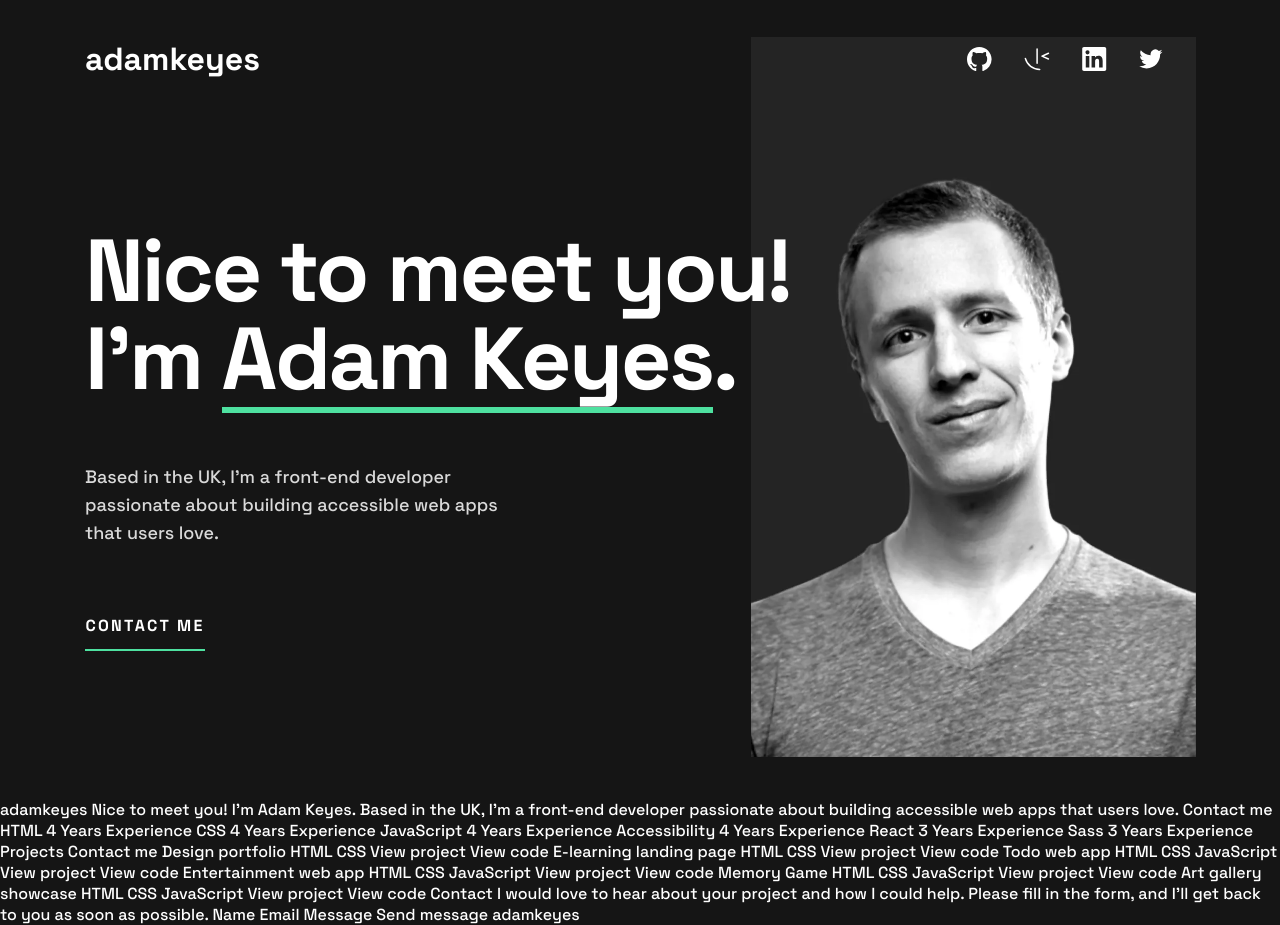
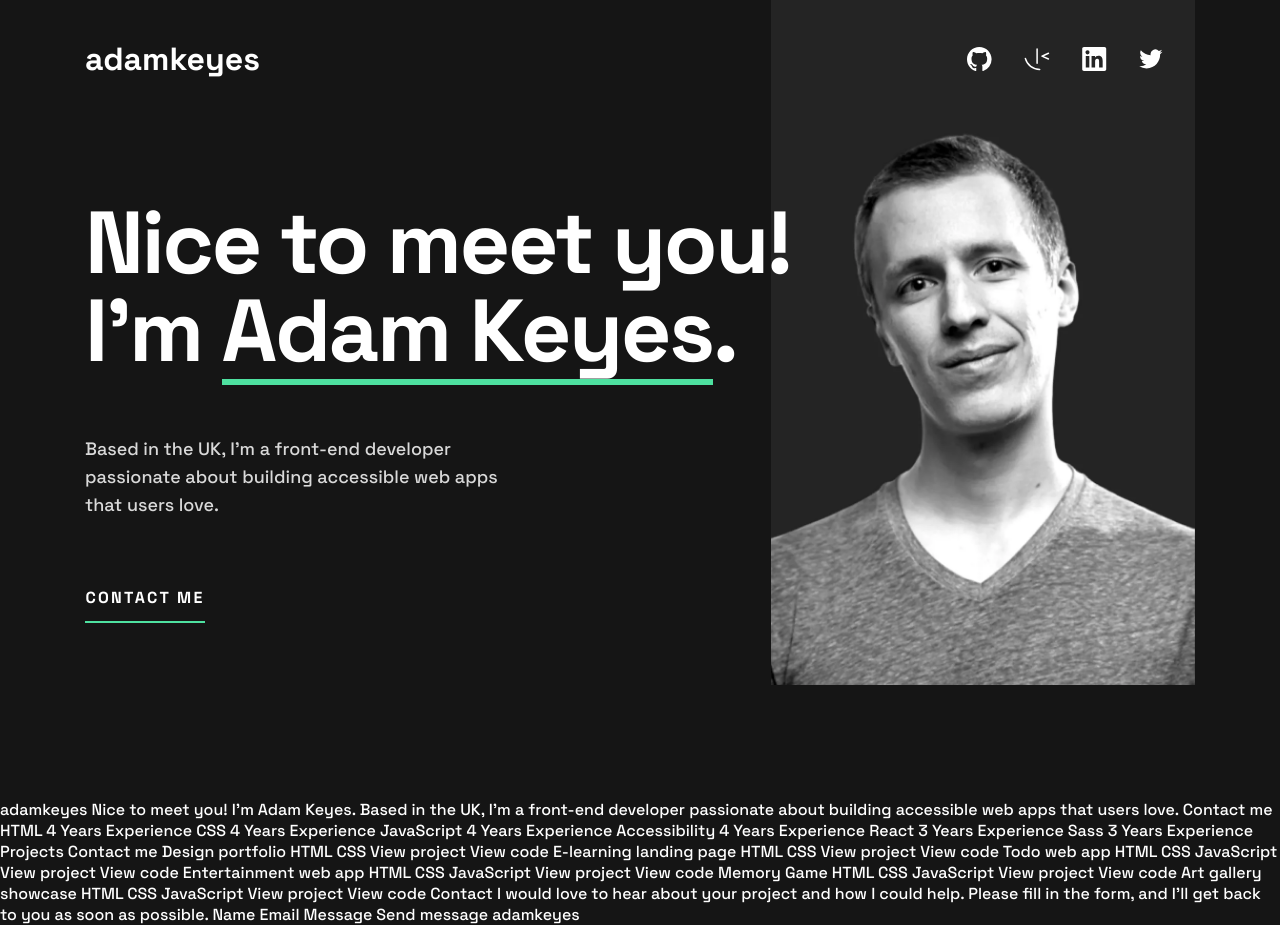
Before and after one commit to alla-r/FM-portfolio-react, a React (Vite) app: page / in a window 1280 px wide. Built offline with nearby package versions, Linux system fonts and the light colour scheme.

Commit message:
fix Hero section css

```diff
--- a/src/App.scss
+++ b/src/App.scss
@@ -4,7 +4,7 @@
 // }
 
 .container {
-  width: 98%;
+  width: calc(100% - 2rem);
   max-width: 21.4375rem;
   margin: 0 auto;
 
@@ -12,7 +12,7 @@
     max-width: 44.125rem;
   }
 
-  @media only screen and (min-width: 62.5em) {
+  @media only screen and (min-width: 63.5em) {
     max-width: 69.375rem;
   }
 }
--- a/src/components/Header/Header.jsx
+++ b/src/components/Header/Header.jsx
@@ -20,11 +20,7 @@ const Header = () => {
             aria-labelledby={id}
           >
             <title id={id}>{title}</title>
-            <path
-              fill="#FFF"
-              fillRule={fillRule}
-              d={d}
-            />
+            <path fill="#FFF" fillRule={fillRule} d={d} />
           </svg>
         </a>
       );
--- a/src/components/Header/Header.scss
+++ b/src/components/Header/Header.scss
@@ -40,12 +40,12 @@ header {
 }
 
 /* DESKTOP > 1000px */
-@media only screen and (min-width: 62.5em) {
+@media only screen and (min-width: 63.5em) {
   header {
     margin-top: 39px;
 
     .header__nav {
       padding-right: 32px;
-  }
+    }
   }
 }
--- a/src/components/HeroSection/HeroSection.jsx
+++ b/src/components/HeroSection/HeroSection.jsx
@@ -5,12 +5,14 @@ import profileImageMobile from "../../assets/images/image-profile-mobile.webp";
 import "./HeroSection.scss";
 
 const HeroSection = () => {
+  //TODO add circles
   return (
-    <>
+    <div className="hero">
       <div className="hero__content-wrapper container">
         <div className="hero__content-info">
           <h1>
-            Nice to meet you! I&apos;m <strong>Adam Keyes</strong>.
+            Nice to
+            <br /> meet you! I&apos;m <strong>Adam Keyes</strong>.
           </h1>
           <h2>{constants.HERO_DESCRIPTION}</h2>
           <button className="hero__contact-button">
@@ -19,7 +21,7 @@ const HeroSection = () => {
         </div>
 
         <picture>
-          <source media="(min-width: 62.5em)" srcSet={profileImageDesktop} />
+          <source media="(min-width: 63.5em)" srcSet={profileImageDesktop} />
           <source media="(min-width: 37.5em)" srcSet={profileImageTablet} />
           <img
             className="hero__profile-image"
@@ -28,7 +30,7 @@ const HeroSection = () => {
           />
         </picture>
       </div>
-    </>
+    </div>
   );
 };
 
--- a/src/components/HeroSection/HeroSection.scss
+++ b/src/components/HeroSection/HeroSection.scss
@@ -1,3 +1,4 @@
+.hero {
   .hero__content-wrapper {
     display: flex;
     flex-direction: column-reverse;
@@ -18,6 +19,10 @@
         font-weight: 700;
         line-height: 2.5rem;
         letter-spacing: -0.071rem;
+
+        br {
+          display: none;
+        }
 
         strong {
           display: inline-block;
@@ -71,16 +76,22 @@
       z-index: -2;
     }
   }
+}
 
 /* Tablet > 600 px */
 @media only screen and (min-width: 37.5em) {
+  .hero {
+    margin-block-start: -74px;
+    height: 100vh;
+
     .hero__content-wrapper {
       flex-direction: row;
+      align-items: flex-start;
 
       .hero__content-info {
-      margin: 0;
-      height: calc(100vh - 80px);
-      justify-content: center;
+        flex: -1 0 58vw;
+        margin-right: -30px;
+        margin-block-start: 200px;
         text-align: left;
         align-items: flex-start;
 
@@ -91,6 +102,10 @@
           font-weight: 700;
           line-height: 4.5rem;
           letter-spacing: -0.12781rem;
+
+          br {
+            display: inline-block;
+          }
 
           strong {
             &::after {
@@ -114,25 +129,37 @@
       }
 
       .hero__profile-image {
-      height: 37.5rem;
-      margin-block-start: -120px;
-      margin-inline-start: -12px;
+        right: 0;
+        width: 424px;
+        height: auto;
+        margin-block-start: 0px;
+      }
     }
   }
 }
 
 /* DESKTOP > 1000px */
-@media only screen and (min-width: 62.5em) {
+@media only screen and (min-width: 63.5em) {
+  .hero {
+    margin-block-start: -80px;
+
     .hero__content-wrapper {
       justify-content: space-between;
 
       .hero__content-info {
+        flex: 1;
+        margin-right: -67px;
+
         h1 {
           width: 45rem;
           font-size: 5.5rem;
           font-weight: 700;
           line-height: 5.5rem;
           letter-spacing: -0.15625rem;
+
+          br {
+            display: none;
+          }
         }
 
         .hero__contact-button {
@@ -141,10 +168,8 @@
       }
 
       .hero__profile-image {
-      width: 27.8125rem;
-      height: 45rem;
-      margin-block-start: -80px;
-      margin-inline-start: -54px;
+        max-width: 446px;
       }
     }
   }
+}
```
Lines whose indentation alone changed are shown as unchanged.
